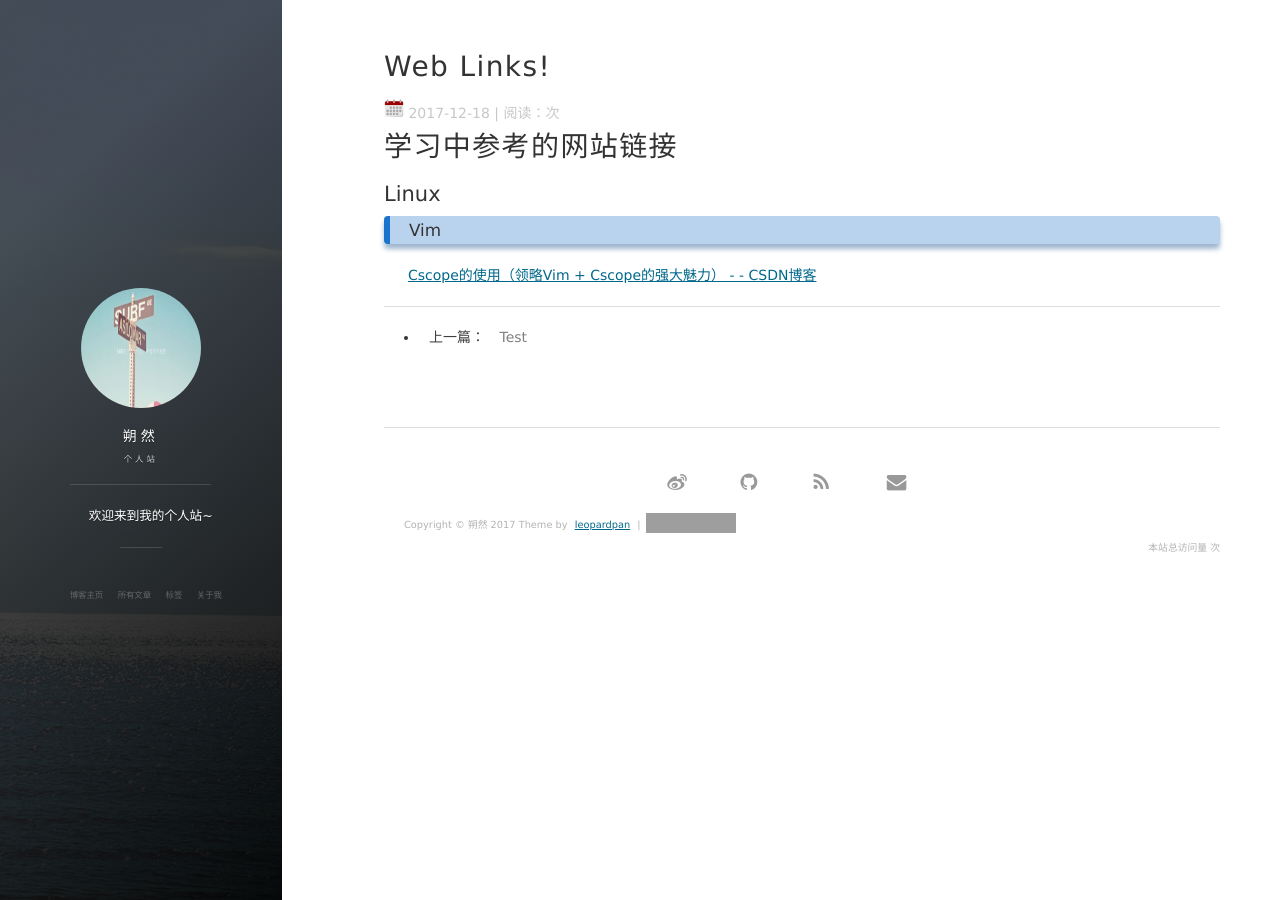
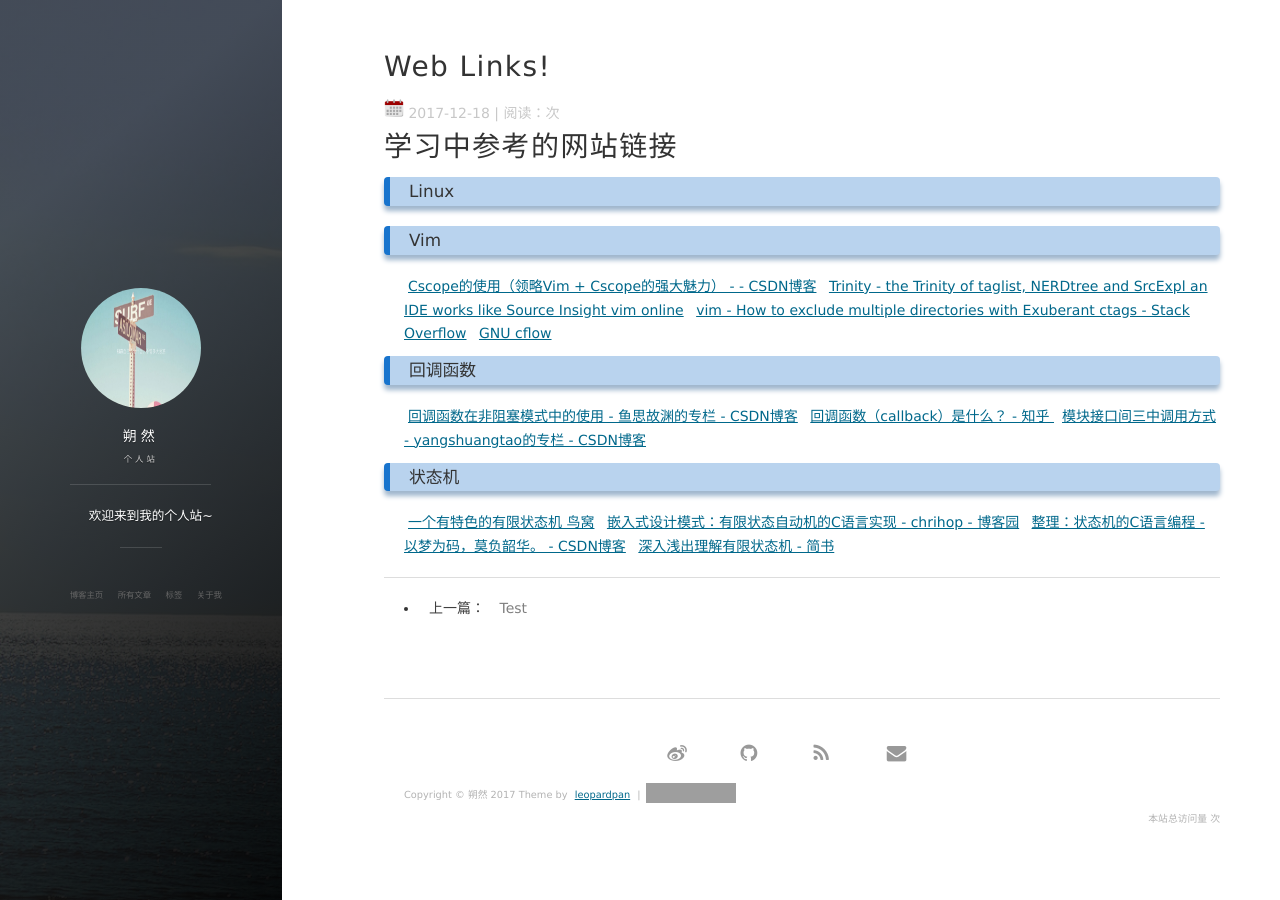
Before and after one commit to shuoranly/shuoranly.github.io, a Jekyll site: the page built from _posts/2017-12-18-web_links.markdown, in a window 1280 px wide. Built offline with Jekyll 4.4.1, drawn with Linux system fonts in a browser that asks for light colours; nearby versions of some CDN libraries; comment, search, counter and statistics services are not loaded; grey boxes are pictures that could not be loaded.

Commit message:
Update 2017-12-18-web_links.markdown

```diff
--- a/_posts/2017-12-18-web_links.markdown
+++ b/_posts/2017-12-18-web_links.markdown
@@ -6,7 +6,21 @@ tags: Link
 
 # 学习中参考的网站链接
 
-## Linux
+### Linux
 
 <h3>Vim</h3>
 [Cscope的使用（领略Vim + Cscope的强大魅力） - - CSDN博客](http://blog.csdn.net/dengxiayehu/article/details/6330200)
+[Trinity - the Trinity of taglist, NERDtree and SrcExpl an IDE works like Source Insight vim online](http://www.vim.org/scripts/script.php?script_id=2347)
+[vim - How to exclude multiple directories with Exuberant ctags - Stack Overflow](https://stackoverflow.com/questions/25819649/how-to-exclude-multiple-directories-with-exuberant-ctags)
+[GNU cflow](https://www.gnu.org/software/cflow/#TOCdocumentation)
+
+<h3>回调函数</h3>
+[回调函数在非阻塞模式中的使用 - 鱼思故渊的专栏 - CSDN博客](http://blog.csdn.net/yusiguyuan/article/details/19969769)
+[回调函数（callback）是什么？ - 知乎 ](https://www.zhihu.com/question/19801131)
+[模块接口间三中调用方式 - yangshuangtao的专栏 - CSDN博客](http://blog.csdn.net/yangshuangtao/article/details/52044940)
+
+<h3>状态机</h3>
+[一个有特色的有限状态机 鸟窝](http://colobu.com/2016/12/24/a-featured-fsm/)
+[嵌入式设计模式：有限状态自动机的C语言实现 - chrihop - 博客园](http://www.cnblogs.com/autosar/archive/2012/06/22/2558604.html)
+[整理：状态机的C语言编程 - 以梦为码，莫负韶华。 - CSDN博客](http://blog.csdn.net/bat67/article/details/52062276)
+[深入浅出理解有限状态机 - 简书 ](http://www.jianshu.com/p/5eb45c64f3e3)
```
